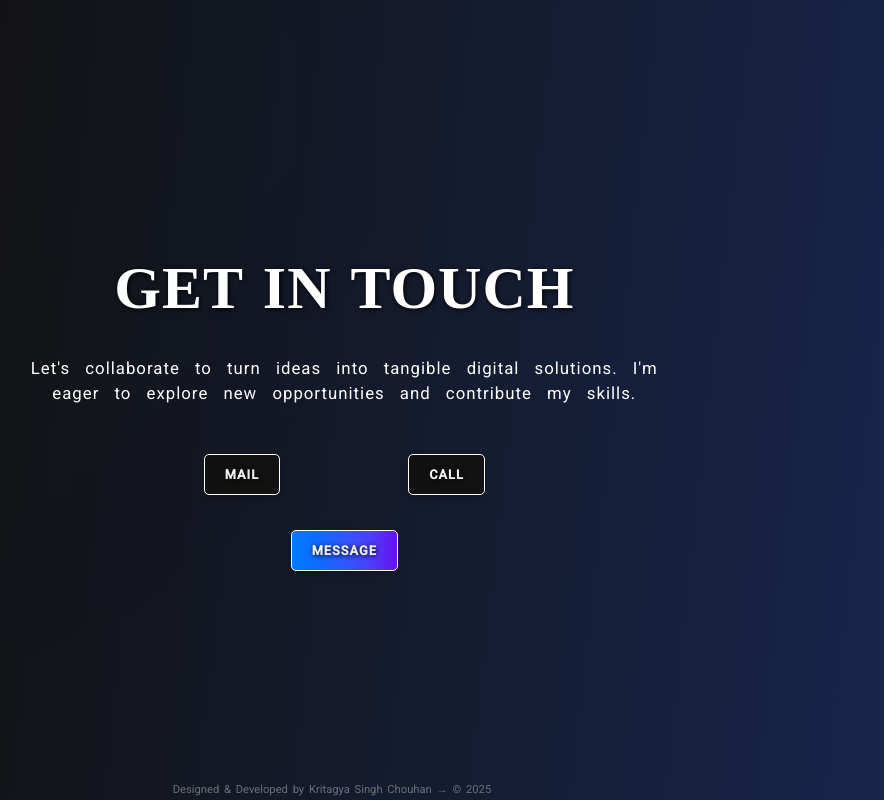
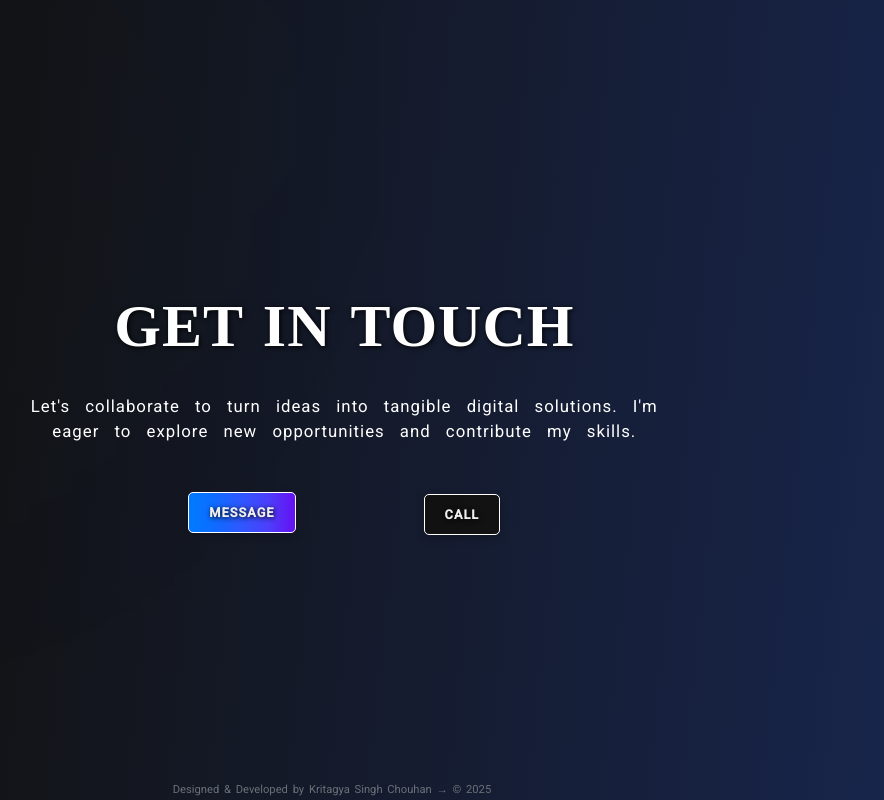
Before and after one commit to kritagya20/portfolio-website-react, a React (Create React App) app: page / in a window 1280 px wide. Shown: the part 2613-3413 px from the top of the page, without its empty margins (308-1192 px from the left). Built offline with nearby package versions, Linux system fonts and the light colour scheme; a web font is replaced by a local one.

Commit message:
removed mail button from contact section and fixed mail icon redirection

```diff
--- a/src/sections/contact/Contact.jsx
+++ b/src/sections/contact/Contact.jsx
@@ -26,25 +26,7 @@ function Contact() {
                 <p>Let's collaborate to turn ideas into tangible digital solutions. I'm eager to explore new opportunities and contribute my skills.</p>
                 <div className={"contact__btns"} >
                     <div className="external-links">
-                        <Button
-                            className='btn contact__btn btn--mail'
-                            href='mailto: kritagya2022@gmail.com'
-                            target='_blank'
-                            title='mail me'
-                            data='mail'
-                        />
-                        <Button
-                            className='btn contact__btn btn--call'
-                            href='tel:+917987322906'
-                            target='_blank'
-                            title='call me'
-                            data='call'
-                        />
-                    </div>
-                    <div className="popup-link">
-                        <span
-                            onClick={openModal}
-                        >
+                        <span onClick={openModal} >
                             <Button
                                 className='btn contact__btn btn--message'
                                 href='#contact'
@@ -52,8 +34,16 @@ function Contact() {
                                 data='message'
                             />
                         </span>
+                        <Button
+                            className='btn contact__btn btn--call'
+                            href='tel:+917987322906'
+                            target='_blank'
+                            title='Call 7987322906'
+                            data='call'
+                        />
 
                     </div>
+
                 </div>
             </div>
         </section>
--- a/src/sections/socials/Socials.jsx
+++ b/src/sections/socials/Socials.jsx
@@ -20,7 +20,7 @@ const socialLinks = [
   },
   {
     label: 'Mail',
-    href: 'https://www.linkedin.com/in/kritagyachouhan/',
+    href: 'mailto: kritagya2022@gmail.com',
     icon: <MailSvg className='icon icon--mail' />
   },
   // {
```
